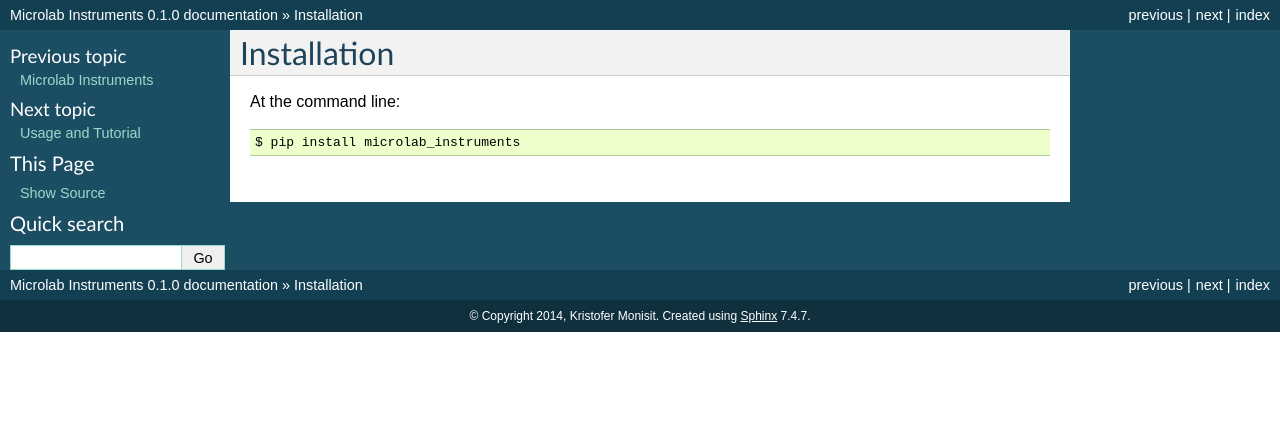
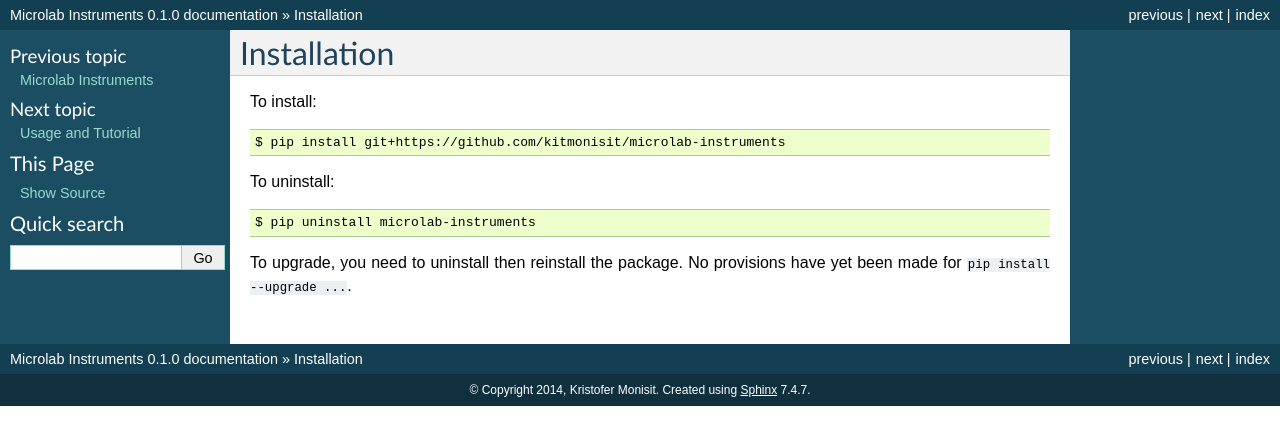
Before and after one commit to kitmonisit/microlab-instruments, a Sphinx documentation site: the page built from docs/installation.rst, in a window 1280 px wide. Shown: the top 445 px of the page. Built offline with Sphinx 7.4.7, drawn with Linux system fonts in a browser that asks for light colours.

Commit message:
Update installation instructions

```diff
--- a/docs/installation.rst
+++ b/docs/installation.rst
@@ -2,6 +2,13 @@
 Installation
 ============
 
-At the command line::
+To install::
 
-    $ pip install microlab_instruments
+    $ pip install git+https://github.com/kitmonisit/microlab-instruments
+
+To uninstall::
+
+    $ pip uninstall microlab-instruments
+
+To upgrade, you need to uninstall then reinstall the package.  No
+provisions have yet been made for ``pip install --upgrade ...``.
```
